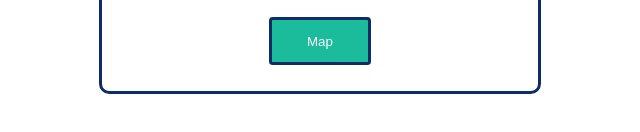
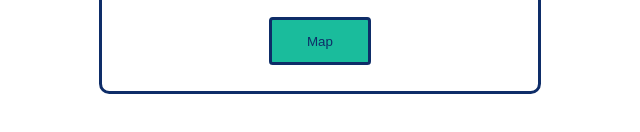
Before and after one commit to aSquaredRush/librarylocator, a plain HTML site: page index.html in a window 1280 px wide. Shown: the part 432-564 px from the top of the page, 323-963 px from the left. Drawn offline with Linux system fonts and the light colour scheme.

Commit message:
Update about-style.css

```diff
--- a/about-style.css
+++ b/about-style.css
@@ -191,7 +191,7 @@ body{
     border-radius: .3vw;
     background-color: #1ABc9c;
     cursor: pointer;
-    color:white;
+    color:#0e2d68;
 
 }
 
```
